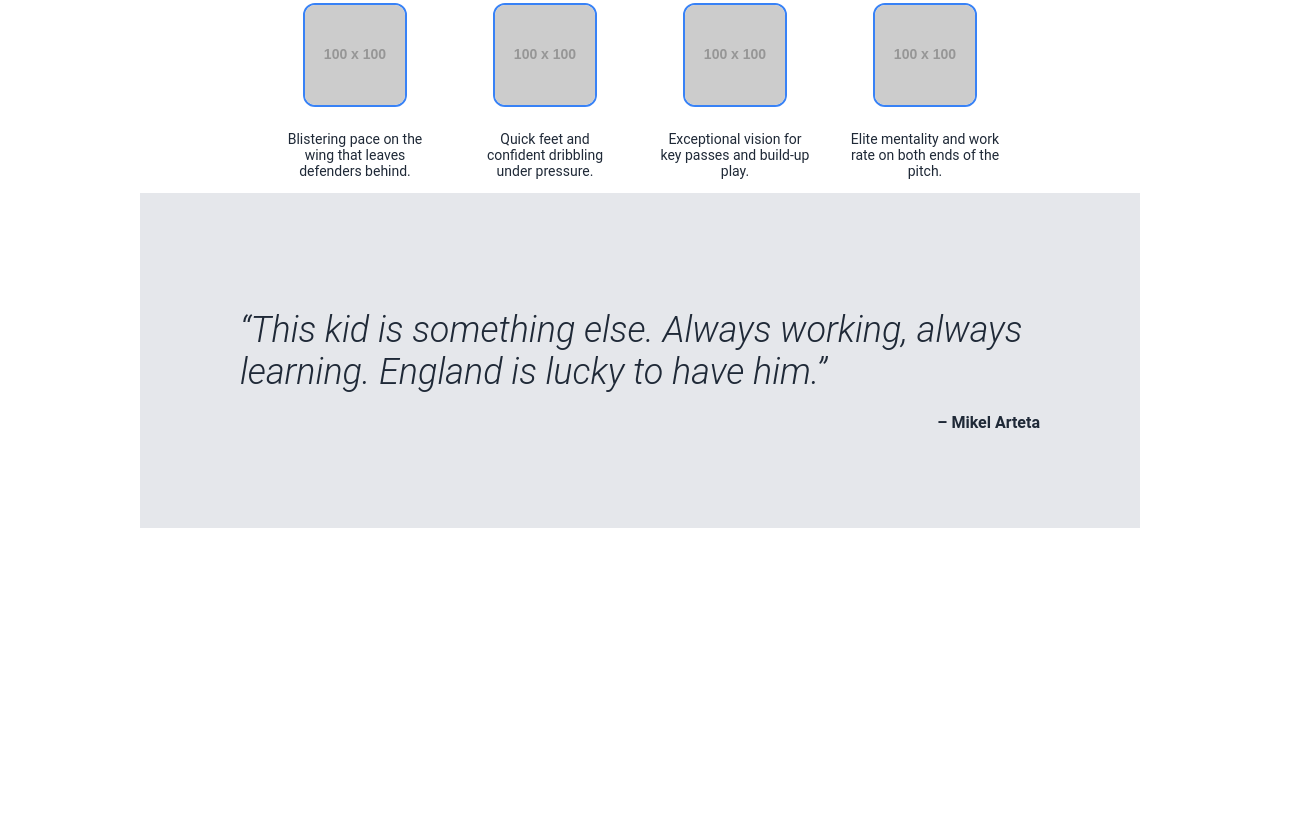
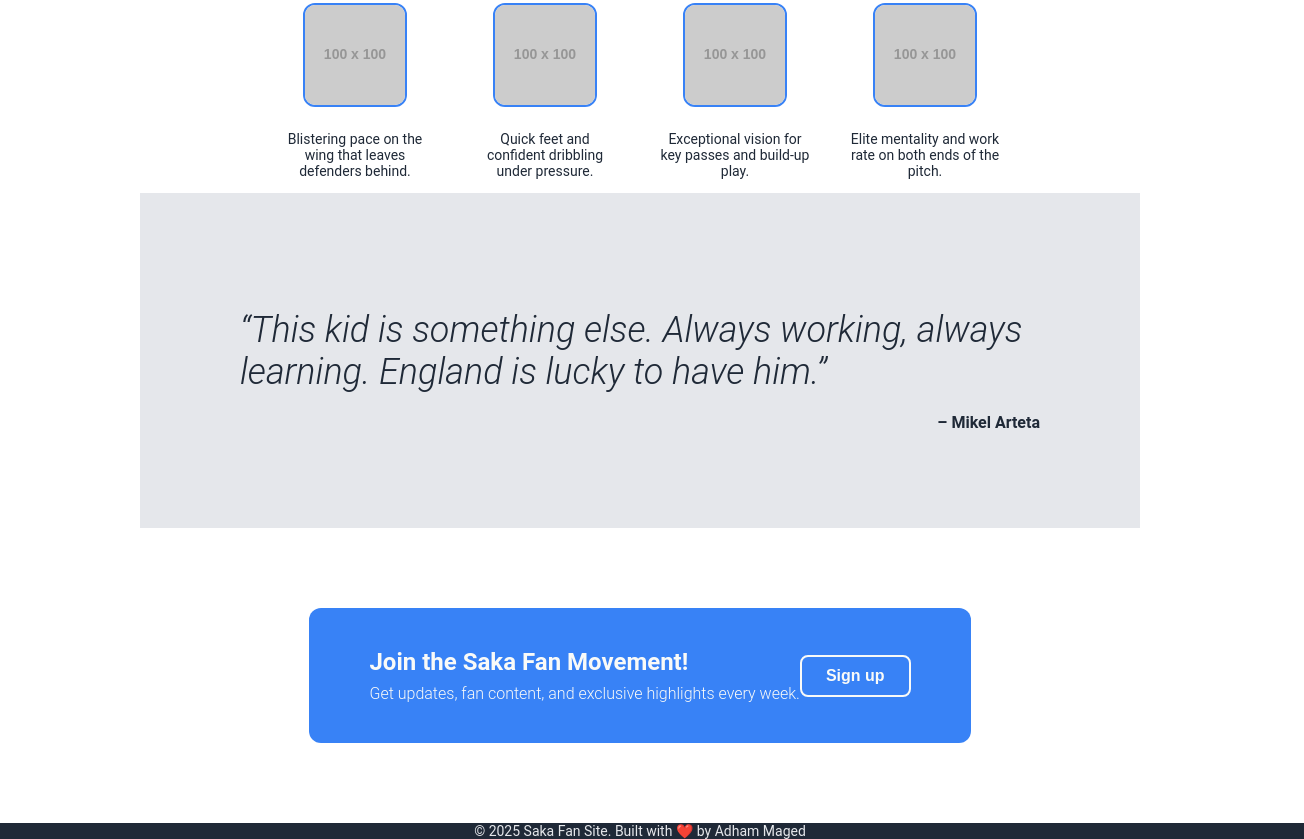
Before and after one commit to AdhamMaged14/landing-page, a plain HTML site: page index.html in a window 1280 px wide. Shown: the part 684-1523 px from the top of the page, 1304 px wide, since content can reach past the window. Before the commit the page ends 1212 px from the top, so only its background shows below. Drawn offline with Linux system fonts and the light colour scheme; placeholder pictures from the web are drawn by us.

Commit message:
Finish page: add info cards, quote, CTA, footer

```diff
--- a/index.html
+++ b/index.html
@@ -58,6 +58,20 @@
     <p class="quote-author">– Mikel Arteta</p>
   </div>
   </div>
+  <div class="cta-wrapper">
+  <div class="cta-box">
+    <div class="cta-text">
+      <h3>Join the Saka Fan Movement!</h3>
+      <p>Get updates, fan content, and exclusive highlights every week.</p>
+    </div>
+    <div class="cta-button">
+      <button>Sign up</button>
+    </div>
+  </div>
+</div>
+<div class="footer">
+  © 2025 Saka Fan Site. Built with ❤️ by Adham Maged
+</div>
 
 
 </body>
--- a/styles.css
+++ b/styles.css
@@ -129,3 +129,52 @@
 .quote-container {
   max-width: 800px;
 }
+.cta-wrapper {
+  padding: 80px 100px;
+  background-color: #ffffff;
+  display: flex;
+  justify-content: center;
+}
+
+.cta-box {
+  background-color: #3882F6;
+  padding: 40px 60px;
+  border-radius: 12px;
+  color: #f9faf8;
+  display: flex;
+  justify-content: space-between;
+  align-items: center;
+  width: 100%;
+  max-width: 900px;
+}
+
+.cta-text h3 {
+  font-size: 24px;
+  font-weight: 700;
+  margin: 0;
+}
+
+.cta-text p {
+  margin: 8px 0 0 0;
+  font-size: 16px;
+  font-weight: 300;
+}
+
+.cta-button button {
+  background-color: transparent;
+  border: 2px solid #f9faf8;
+  color: #f9faf8;
+  padding: 10px 24px;
+  border-radius: 8px;
+  font-weight: bold;
+  font-size: 16px;
+  cursor: pointer;
+}
+.footer {
+  background-color: #1F2937;
+  color: #E5E7EB;
+  text-align: center;
+  padding: 0 24px;
+  font-size: 14px;
+  width: 100%;
+}
```
